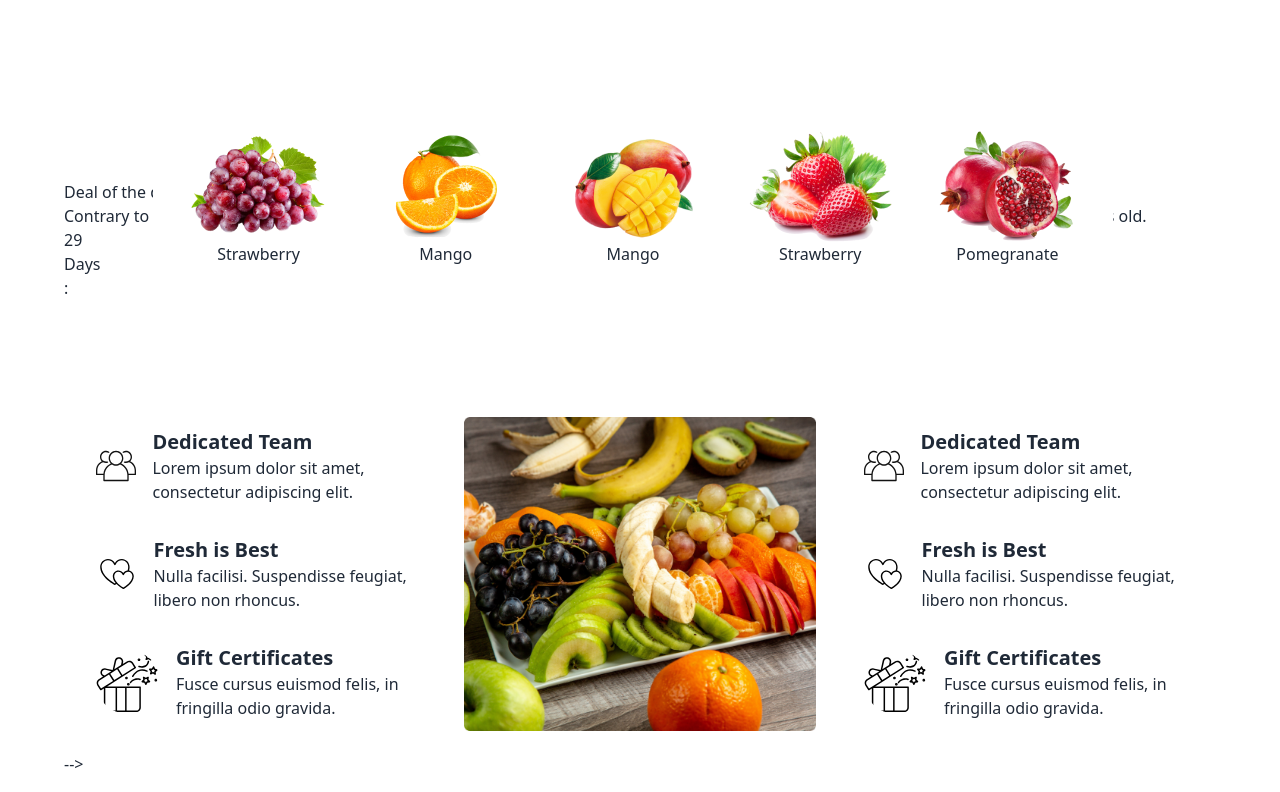
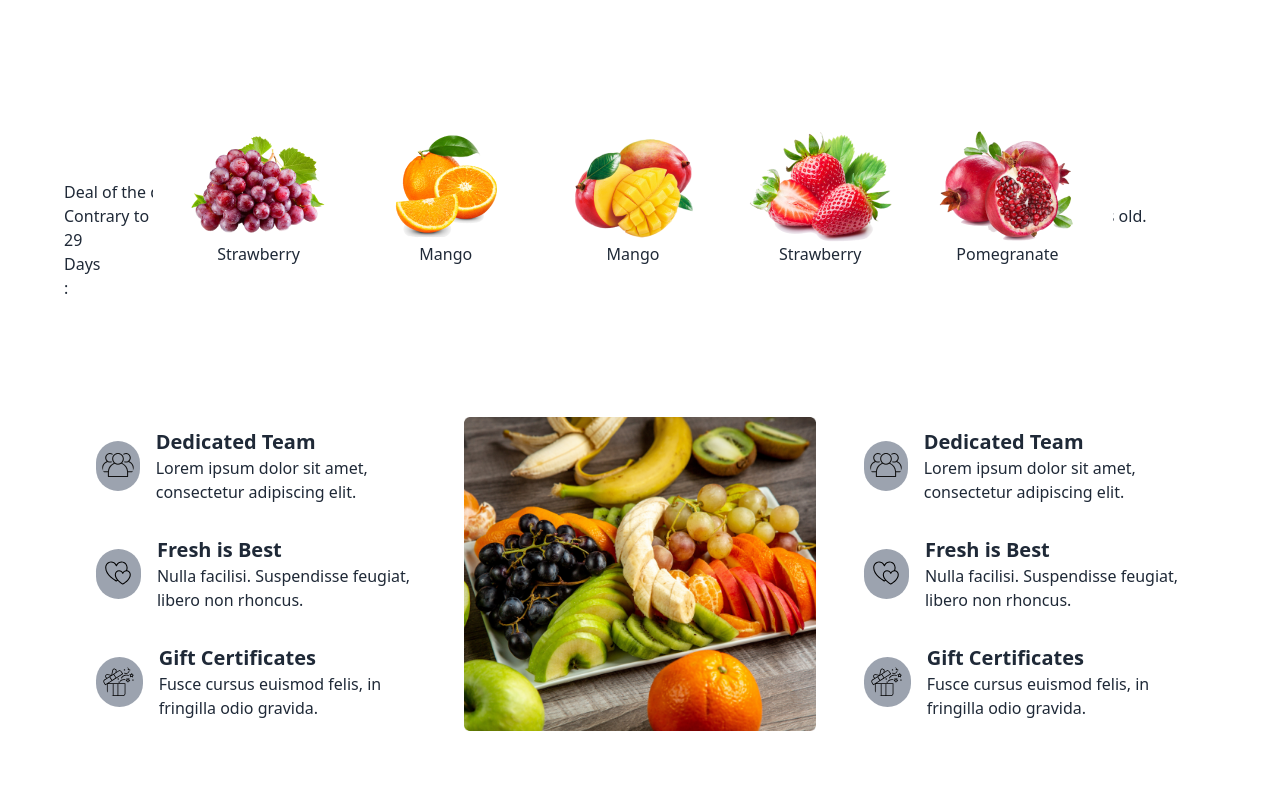
Before and after one commit to SShipon/Fruit____Burst, a plain HTML site: page index.html in a window 1280 px wide. Shown: the part 704-1496 px from the top of the page. After the commit the page ends 1472 px from the top, so only its background shows below. Drawn offline with nearby package versions, Linux system fonts and the light colour scheme.

Commit message:
Dedicated

```diff
--- a/index.html
+++ b/index.html
@@ -175,8 +175,8 @@
         <!-- First div with data -->
         <div class="flex flex-col md:w-1/3 m-4  rounded-lg lg:order-first">
             <div class="flex items-center lg:flex-row flex-col p-4">
-              <div>
-                <img src="icons/group 1.svg" alt="" class="w-16 h-16 rounded-full">
+              <div class="lg:bg-gray-400 lg:w-[70px]  lg:h-[50px] lg:rounded-full">
+                <img src="icons/group 1.svg" alt="" class="w-8 h-8 rounded-[50%] mx-auto mt-2">
               </div>
                 <div class="ml-4 text-center lg:text-start">
                     <h1 class="text-xl font-bold ">Dedicated Team</h1>
@@ -184,8 +184,8 @@
                 </div>
             </div>
             <div class="flex items-center lg:flex-row flex-col p-4">
-                <div>
-                  <img  src="icons/love 1.svg" alt="Image 2" class="w-16 h-16 rounded-full">
+                <div class="lg:bg-gray-400 lg:w-[70px]  lg:h-[50px] lg:rounded-full">
+                  <img  src="icons/love 1.svg" alt="Image 2" class="w-8 h-8 rounded-[50%] mx-auto mt-2">
                 </div>
                 <div class="ml-4 text-center lg:text-start">
                     <h1 class="text-xl font-bold ">Fresh is Best</h1>
@@ -193,7 +193,10 @@
                 </div>
             </div>
             <div class="flex items-center lg:flex-row flex-col p-4">
-           <img width="45px" height="45px" src="icons/gift-box 1.svg" alt="" class="w-16 h-16 rounded-full">
+              <div class="lg:bg-gray-400 lg:w-[70px]  lg:h-[50px] lg:rounded-full">
+                <img width="45px" height="45px" src="icons/gift-box 1.svg" alt="" class="w-8 h-8 rounded-[50%] mx-auto mt-2">
+              </div>
+
                 <div class="ml-4 text-center lg:text-start">
                     <h1 class="text-xl font-bold">Gift Certificates</h1>
                     <p>Fusce cursus euismod felis, in fringilla odio gravida.</p>
@@ -209,8 +212,8 @@
         <!-- Third div with the same data as the first div -->
         <div class="flex flex-col md:w-1/3 m-4  rounded-lg lg:order-first">
           <div class="flex items-center lg:flex-row flex-col p-4">
-            <div>
-              <img src="icons/group 1.svg" alt="" class="w-16 h-16 rounded-full">
+            <div class="lg:bg-gray-400 lg:w-[70px]  lg:h-[50px] lg:rounded-full">
+              <img src="icons/group 1.svg" alt="" class="w-8 h-8 rounded-[50%] mx-auto mt-2">
             </div>
               <div class="ml-4 text-center lg:text-start">
                   <h1 class="text-xl font-bold ">Dedicated Team</h1>
@@ -218,8 +221,8 @@
               </div>
           </div>
           <div class="flex items-center lg:flex-row flex-col p-4">
-              <div>
-                <img  src="icons/love 1.svg" alt="Image 2" class="w-16 h-16 rounded-full">
+              <div class="lg:bg-gray-400 lg:w-[70px]  lg:h-[50px] lg:rounded-full">
+                <img  src="icons/love 1.svg" alt="Image 2" class="w-8 h-8 rounded-[50%] mx-auto mt-2">
               </div>
               <div class="ml-4 text-center lg:text-start">
                   <h1 class="text-xl font-bold ">Fresh is Best</h1>
@@ -227,14 +230,16 @@
               </div>
           </div>
           <div class="flex items-center lg:flex-row flex-col p-4">
-         <img width="45px" height="45px" src="icons/gift-box 1.svg" alt="" class="w-16 h-16 rounded-full">
+            <div class="lg:bg-gray-400 lg:w-[70px]  lg:h-[50px] lg:rounded-full">
+              <img width="45px" height="45px" src="icons/gift-box 1.svg" alt="" class="w-8 h-8 rounded-[50%] mx-auto mt-2">
+            </div>
               <div class="ml-4 text-center lg:text-start">
                   <h1 class="text-xl font-bold">Gift Certificates</h1>
                   <p>Fusce cursus euismod felis, in fringilla odio gravida.</p>
               </div>
           </div>
       </div>
-    </div> -->
+    </div>
      </section>
 
 
```
